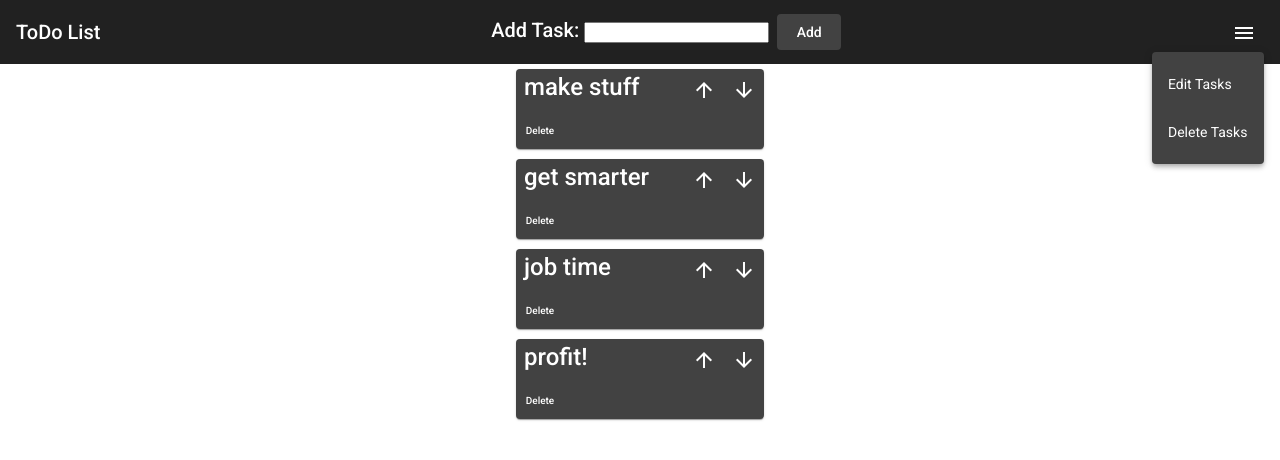
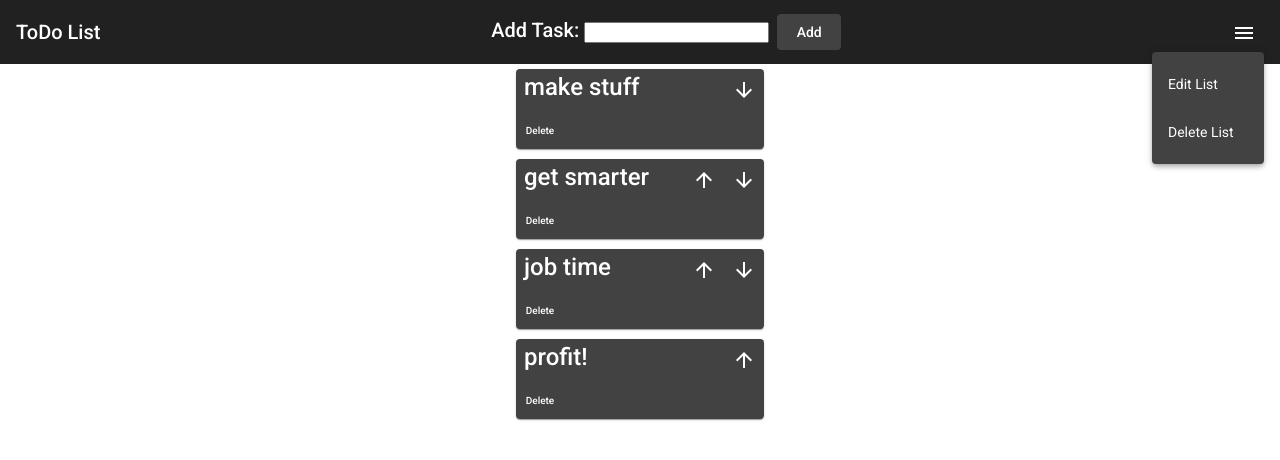
Before and after one commit to Draike13/toDoListAngular, an Angular app: page / in a window 1280 px wide. Both pictures are taken after a click on the button "menu". Shown: the top 460 px of the page. Built offline with nearby package versions, Linux system fonts and the light colour scheme.

Commit message:
get movement arrows working and limited

```diff
--- a/src/app/header/header.component.html
+++ b/src/app/header/header.component.html
@@ -22,7 +22,7 @@
   </button>
 
   <mat-menu #menu="matMenu">
-    <button mat-menu-item>Edit Tasks</button>
-    <button mat-menu-item (click)="deleteTask()">Delete Tasks</button>
+    <button mat-menu-item>Edit List</button>
+    <button mat-menu-item (click)="deleteTask()">Delete List</button>
   </mat-menu>
 </mat-toolbar>
--- a/src/app/list/list.component.html
+++ b/src/app/list/list.component.html
@@ -3,12 +3,23 @@
     <div class="left-side">
       <mat-card-title class="card-title">{{ toDo }}</mat-card-title>
       <mat-card-actions class="card-action">
-        <button class="delete-button" mat-button>Delete</button>
+        <button (click)="deleteCard(i)" class="delete-button" mat-button>
+          Delete
+        </button>
       </mat-card-actions>
     </div>
     <div class="right-side">
-      <button mat-icon-button><mat-icon>arrow_upward</mat-icon></button>
-      <button mat-icon-button><mat-icon>arrow_downward</mat-icon></button>
+      <button *ngIf="i > 0" (click)="moveUp(i)" mat-icon-button>
+        <mat-icon>arrow_upward</mat-icon>
+      </button>
+      <button
+        *ngIf="i < toDos.length - 1"
+        (click)="moveDown(i)"
+        mat-icon-button
+        class="down-arrow"
+      >
+        <mat-icon>arrow_downward</mat-icon>
+      </button>
     </div>
   </mat-card>
 </div>
--- a/src/app/list/list.component.ts
+++ b/src/app/list/list.component.ts
@@ -13,4 +13,19 @@ export class ListComponent implements OnInit {
   ngOnInit(): void {
     this.toDos = this.todoService.toDos;
   }
+
+  deleteCard(index: number) {
+    this.todoService.toDos.splice(index, 1);
+  }
+
+  moveUp(currentIndex: number) {
+    const removed = this.todoService.toDos.splice(currentIndex, 1);
+    const removedString = removed.toString();
+    this.todoService.toDos.splice(currentIndex - 1, 0, removedString);
+  }
+  moveDown(currentIndex: number) {
+    const removed = this.todoService.toDos.splice(currentIndex, 1);
+    const removedString = removed.toString();
+    this.todoService.toDos.splice(currentIndex + 1, 0, removedString);
+  }
 }
```
